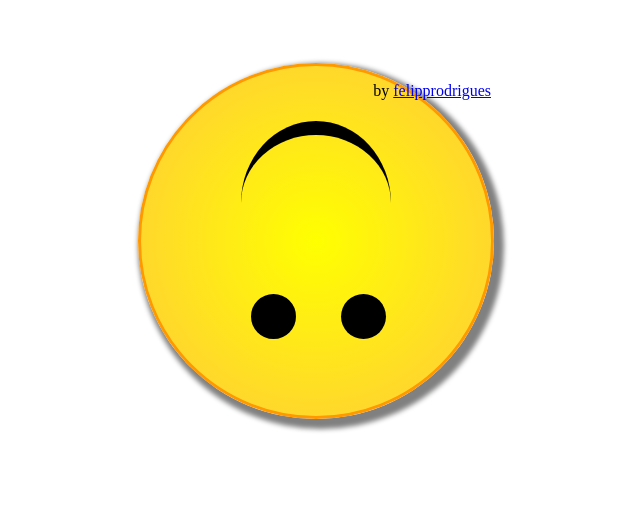
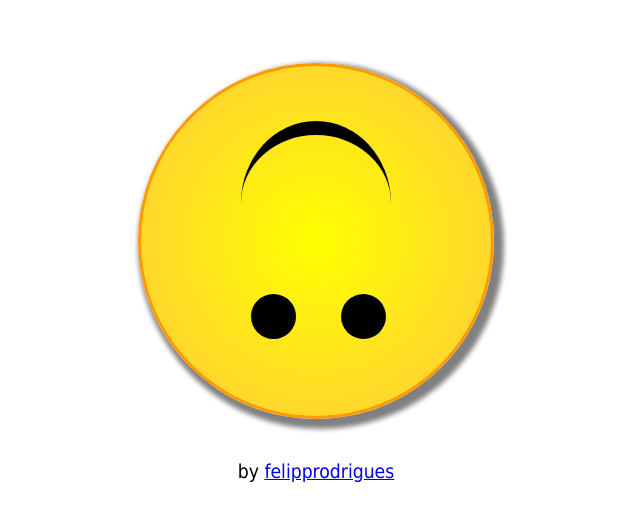
Before and after one commit to kimberrypi/emojidiv, a website: page felipp/index.html in a window 1280 px wide. Shown: the part 159-680 px from the top of the page, without its empty margins (324-964 px from the left). Drawn offline with Linux system fonts and the light colour scheme.

```diff
--- a/felipp/style.css
+++ b/felipp/style.css
@@ -47,3 +47,12 @@
   border-radius: 50%;
   margin-top: 55px;
 }
+
+p {
+  position: absolute;
+  text-align: center;
+  width: 100%;
+  font-family: "Press Start 2P", Tahoma, sans-serif;
+  top: 75%;
+  font-size: larger;
+}
```
